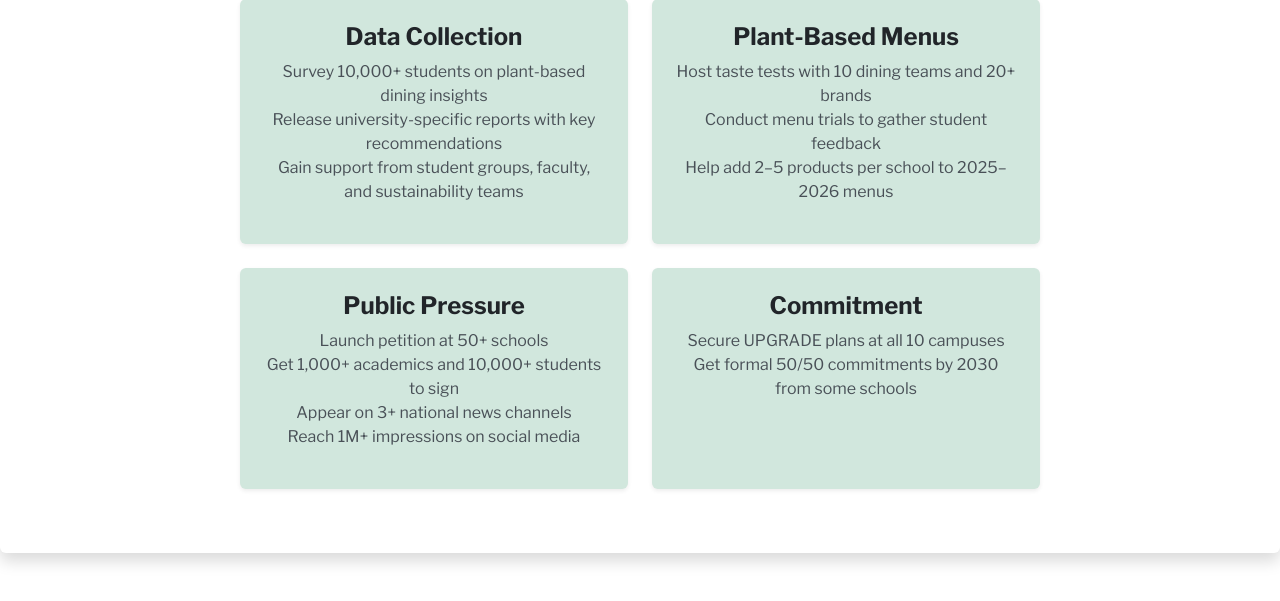
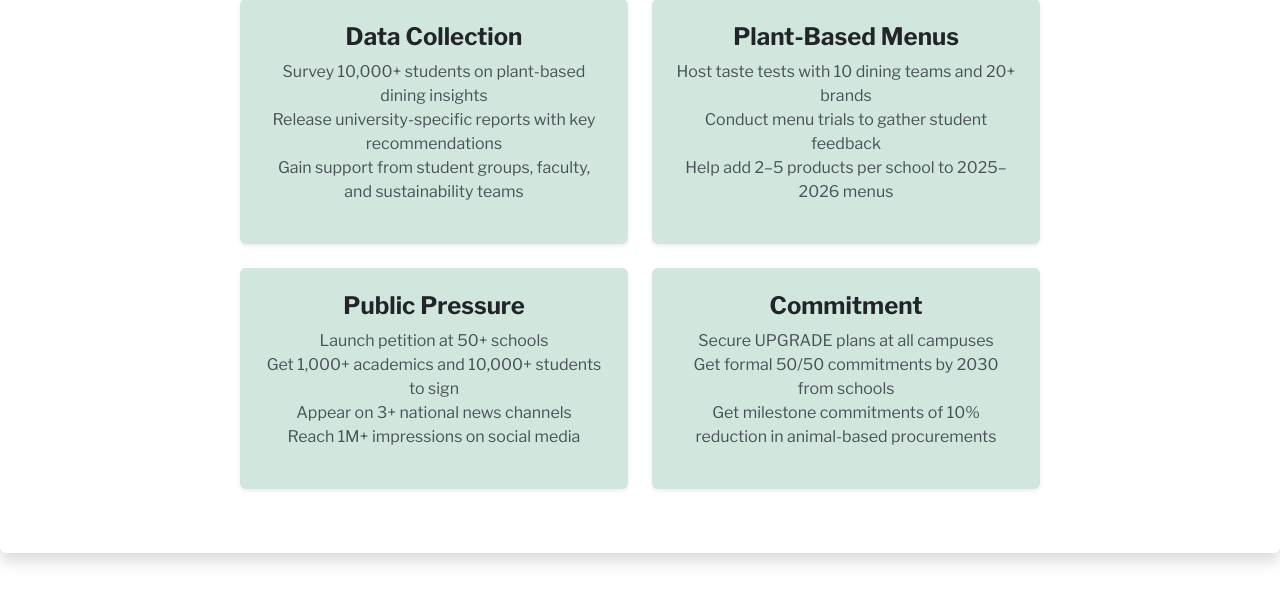
Before and after one commit to harperdunn/pbRating, a Django app: page /about/ in a window 1280 px wide. Shown: the part 1995-2596 px from the top of the page. Run offline with Django 5.2, Linux system fonts and the light colour scheme; some libraries are stand-ins or nearby versions.

Commit message:
about.html

```diff
--- a/pbrProject/leaderboard/templates/about.html
+++ b/pbrProject/leaderboard/templates/about.html
@@ -142,8 +142,9 @@ body {
             <div class="p-4 bg-success-subtle rounded shadow-sm h-100">
                 <h4 class="fw-bold">Commitment</h4>
                 <ul>
-                    <li>Secure UPGRADE plans at all 10 campuses</li>
-                    <li>Get formal 50/50 commitments by 2030 from some schools</li>
+                    <li>Secure UPGRADE plans at all campuses</li>
+                    <li>Get formal 50/50 commitments by 2030 from schools</li>
+                    <li>Get milestone commitments of 10% reduction in animal-based procurements</li>
                 </ul>
             </div>
         </div>
```
